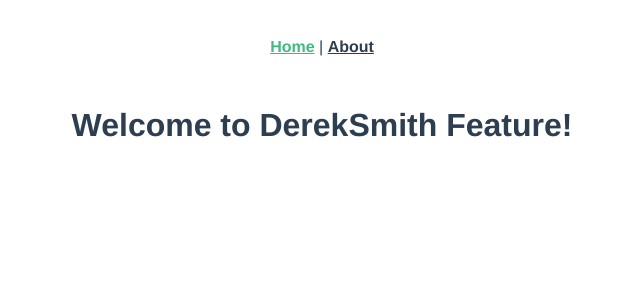
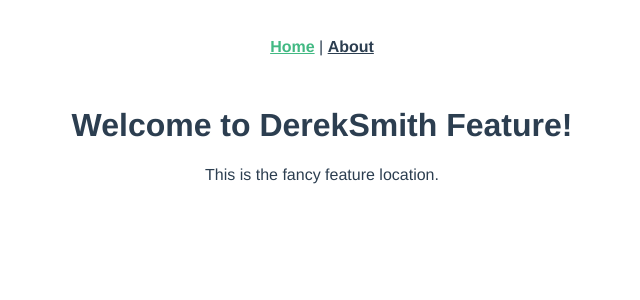
Before and after one commit to DerekSmithDev/student-capstone-catalog-client-app, a Vue app: page /#/ in a window 1280 px wide. Shown: the top 300 px of the page, without its empty margins (318-958 px from the left). Built offline with nearby package versions, Linux system fonts and the light colour scheme.

Commit message:
added extra text

```diff
--- a/src/views/Home.vue
+++ b/src/views/Home.vue
@@ -1,11 +1,11 @@
 <template>
   <div class="home">
     <h1>{{ message }}</h1>
+    <p>This is the fancy feature location.</p>
   </div>
 </template>
 
-<style>
-</style>
+<style></style>
 
 <script>
 export default {
```
